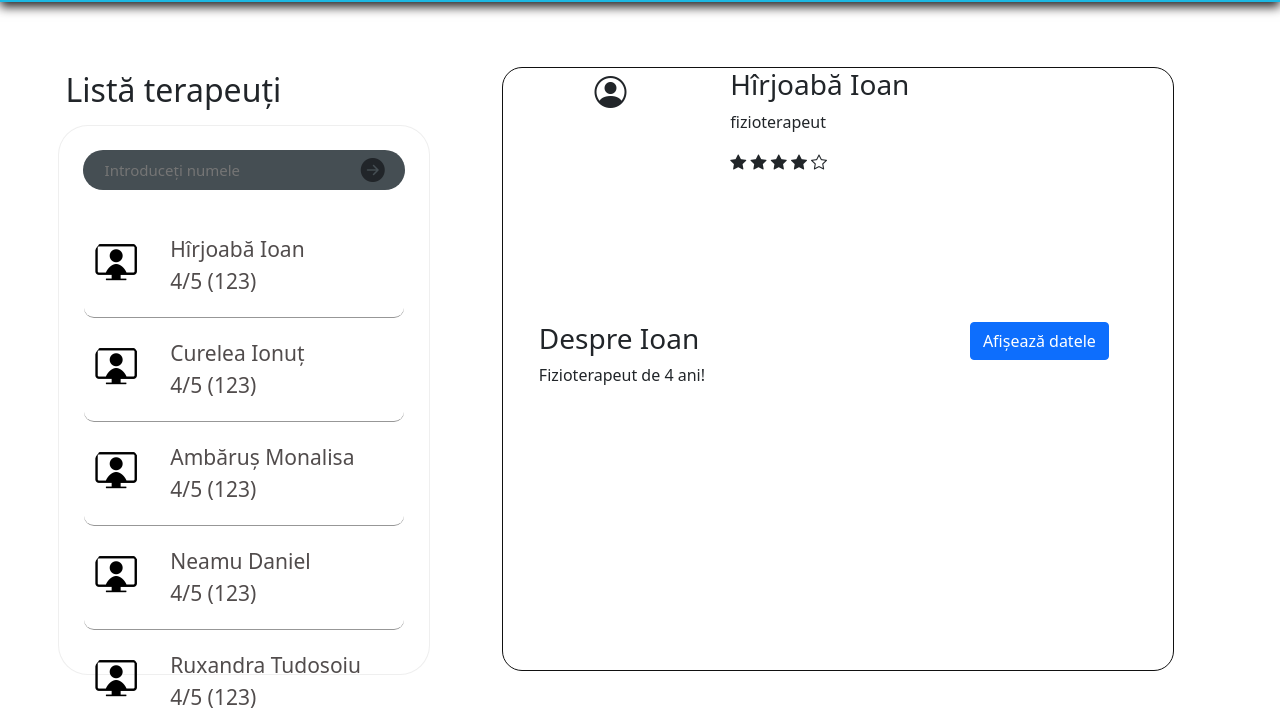
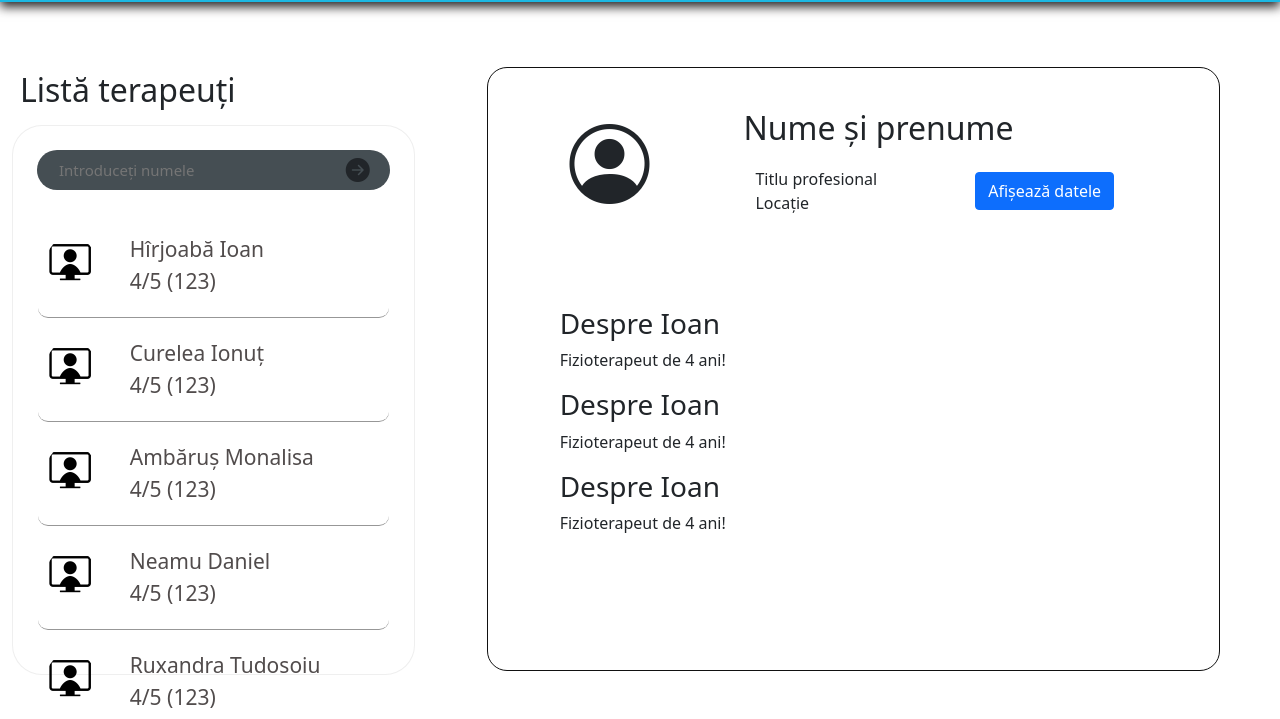
Before and after one commit to hirjoabaioan/fiziosearch.github.io, a plain HTML site: page templates/searchlist.html in a window 1280 px wide. Shown: the part 81-800 px from the top of the page. Drawn offline with nearby package versions, Linux system fonts and the light colour scheme.

Commit message:
Descriere

```diff
--- a/static/css/searchlist.css
+++ b/static/css/searchlist.css
@@ -128,14 +128,19 @@ body {
 
 
 .picture {
-    max-width: 100%;
-    height: auto;
+    font-size: 5rem;
+}
+
+.name {
     font-size: 2rem;
-    padding-top: -50px;
+}
+
+.datas {
+    margin-top: -4rem;
 }
 
 .t-about {
-    margin-top: -100px;
+    /* margin-top: -100px; */
 }
 
 .hide {
--- a/static/js/index.js
+++ b/static/js/index.js
@@ -210,30 +210,9 @@ function createDetails(name, email, phone, reviews, id) {
 
 
 
-
-
-
-
-
-
-
-
-
-
-
-
-
-
-
-
-
-
-
-
-
-
 function showData(){
     document.getElementById("show-data").classList.remove("hide");
+    document.getElementById("hide-data").classList.remove("d-flex");
     document.getElementById("hide-data").classList.add("hide");
 }
 
--- a/templates/searchlist.html
+++ b/templates/searchlist.html
@@ -80,25 +80,46 @@
                             </div>
                             <div class="col-lg-8 col-md-12 col-sm-12 p-5 s-h m-h b-h">
                                 <div class="container p-10 h-100">
-                                    <div class="t-container h-100 d-flex row">
-                                        <div class="t-description d-flex col-12 row">
-                                            <div class="d-flex justify-content-center align-items-top col-4">
-                                                <i class=" picture bi bi-person-circle"></i>
+                                    <div class="d-flex row h-100 t-container">
+                                        <div class="col-12 d-flex row justify-content-center align-items-top p-0 t-description">
+                                            <div class="d-flex justify-content-center align-items-center col-4">
+                                                <i class="picture bi bi-person-circle"></i>
                                             </div>
-                                            <div class="name col-8">
-                                                <h3>Hîrjoabă Ioan</h3>
-                                                <p>fizioterapeut</p>
-                                                <div class="t-reviews col-12">
+                                            <div class="col-8 d-flex row justify-content-center align-items-center">
+                                                <div class="col-12 name d-flex justify-content-start align-items-center">
+                                                    <span>Nume și prenume</span>
+                                                </div>
+                                                <div class="col-12 d-flex row datas justify-content-start align-items-center">
+                                                    <div class="col-6">
+                                                        <div class="titlu">
+                                                            <span>Titlu profesional</span>
+                                                        </div>
+                                                        <div class="address">
+                                                            <span>Locație</span>
+                                                        </div>
+                                                    </div>
+                                                    <div class="col-6">
+                                                        <div class="t-contact">
+                                                            <div class="d-flex col-12 w-auto justify-content-start align-items-center order-2 box-el">
+                                                                <button class="but btn btn-primary but-data" id="show" onclick="showData()">Afișează datele</button>
+                                                            </div>
+                                                        </div>
+                                                    </div>
+
+                                                </div>
+
+
+                                                <!-- <div class="t-reviews col-12">
                                                     <i class="bi bi-star-fill"></i>
                                                     <i class="bi bi-star-fill"></i>
                                                     <i class="bi bi-star-fill"></i>
                                                     <i class="bi bi-star-fill"></i>
                                                     <i class="bi bi-star"></i>
-                                                </div>
+                                                </div> -->
                                             </div>
                                         </div>
 
-                                        <div class="d-flex t-about col-12 ms-auto row">
+                                        <div class="d-flex col-12 ms-auto row p-5 t-about">
                                             <div class="col-md-8 col-sm-12">
                                                 <div class="t-bio">
                                                     <h3>Despre Ioan</h3>
@@ -106,36 +127,24 @@
                                                         Fizioterapeut de 4 ani!
                                                     </p>
                                                 </div>
+                                                <div class="t-bio">
+                                                    <h3>Despre Ioan</h3>
+                                                    <p>
+                                                        Fizioterapeut de 4 ani!
+                                                    </p>
+                                                </div>
+                                                <div class="t-bio">
+                                                    <h3>Despre Ioan</h3>
+                                                    <p>
+                                                        Fizioterapeut de 4 ani!
+                                                    </p>
+                                                </div>
+
 
                                             </div>
-                                            <div class="t-contact col-md-4 col-sm-12">
-                                                <div class="d-flex col-12 w-auto justify-content-start align-items-center order-2 box-el">
-                                                    <button class="but btn btn-primary but-data" id="show" onclick="showData()">Afișează datele</button>
-                                                </div>
-                                            </div>
+
                                         </div>
-
-                                        <!-- <div class="t-data col-12 row hide" id="show-data">
-                                            <div class="col-8 container d-flex justify-content-right align-items-top">
-                                                <p class="d-flex justify-content-right align-items-top">
-                                                    Pe moment platforma încă este în construcție. Dacă vă interesează această platformă, ne puteți lăsa adresa dumneavoastră de email și în momentul lansării veți fi notificat. Vă mulțumim pentru că ați accesat această platformă.
-                                                </p>
-                                            </div>
-                                            <div class="col-4" >
-                                                <form class="email-conainer d-flex row" action="" method="get">
-                                                    <div class="email col-12">
-                                                        <label for="exampleFormControlInput1" class="form-label">Email address</label>
-                                                        <input type="email" class="form-control" id="exampleFormControlInput1" placeholder="name@example.com">
-                                                    </div>
-                                                    <div class="col-12 d-flex justify-contene-center align items-right">
-                                                        <button class="but btn btn-primary">Trimite</button>
-                                                    </div>
-                                                </form>
-                                            </div>
-                                        </div> -->
-
                                     </div>
-
                                 </div>
                             </div>
                         </div>
```
